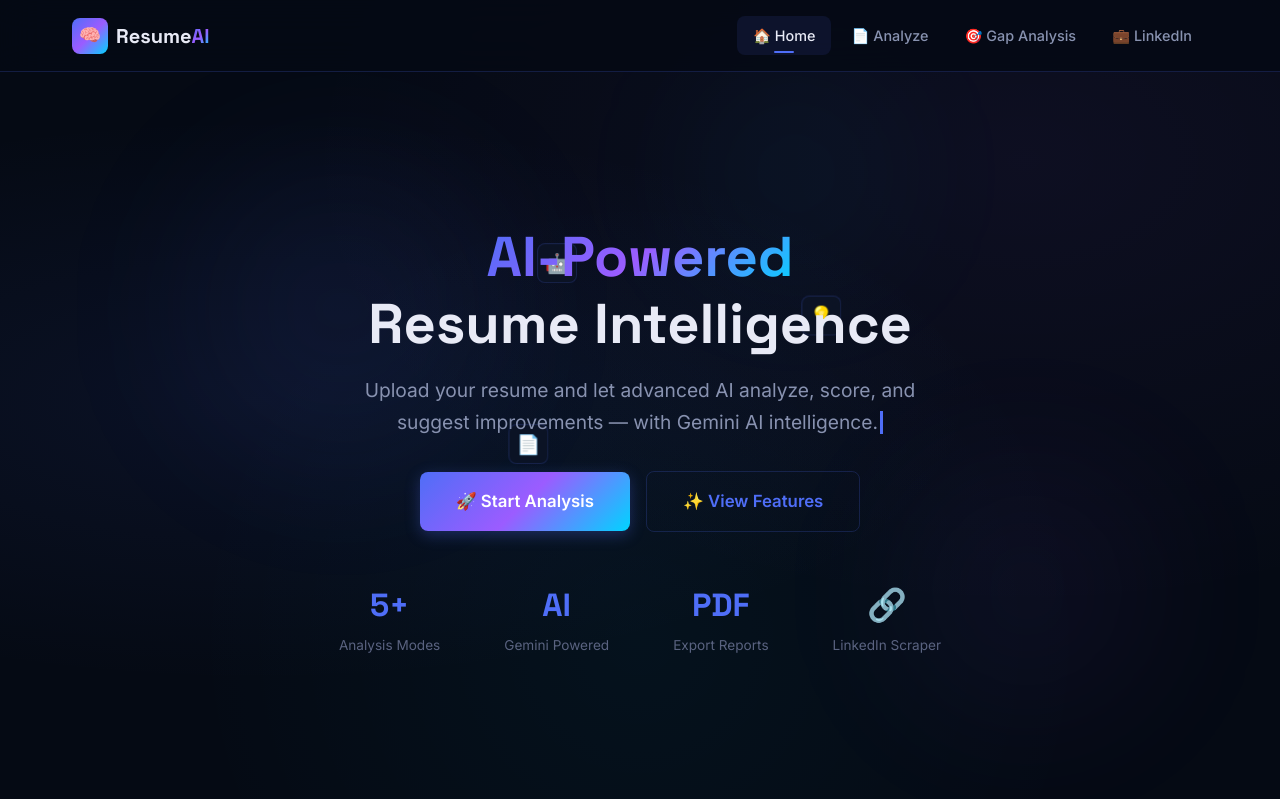
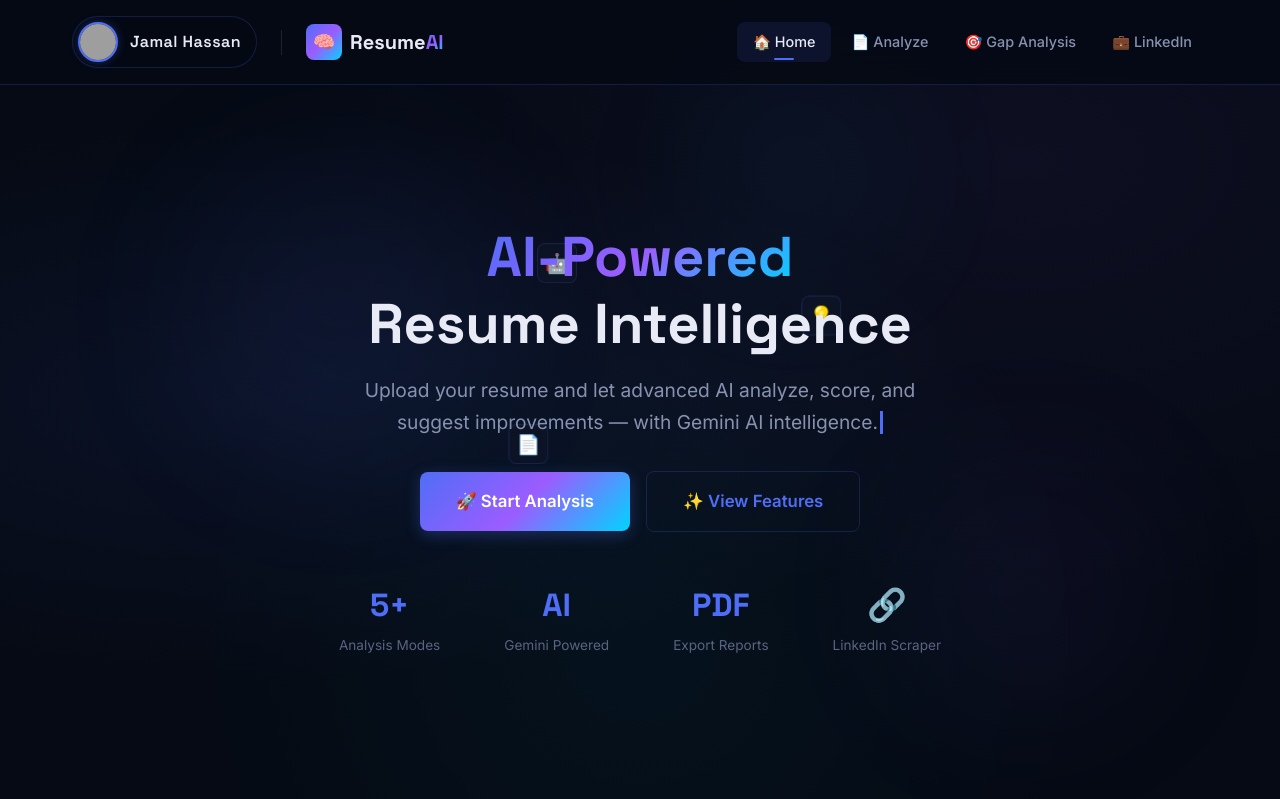
Before and after one commit to Jamal512-AI/ai-resume-analyzer, a Django app: page / in a window 1280 px wide. Shown: the top 799 px of the page. Run offline with Django 4.2, Linux system fonts and the light colour scheme; some libraries are stand-ins or nearby versions; grey boxes are pictures that could not be loaded.

Commit message:
Add files via upload

```diff
--- a/templates/base.html
+++ b/templates/base.html
@@ -32,10 +32,23 @@
     <!-- Navigation -->
     <nav class="navbar" id="navbar">
         <div class="container">
-            <a href="{% url 'analyzer:home' %}" class="nav-brand">
-                <span class="brand-icon">🧠</span>
-                <span>Resume<span class="text-gradient">AI</span></span>
-            </a>
+            <div class="nav-brand-container" style="display: flex; align-items: center; justify-content: center; gap: 1.5rem;">
+                <!-- Profile Photo -->
+                <div class="profile-frame" style="display: flex; align-items: center; gap: 0.75rem; background: rgba(5, 10, 20, 0.4); border-radius: 50px; padding: 5px 15px 5px 5px; border: 1px solid rgba(79, 110, 247, 0.2);">
+                    <!-- We will use a placeholder image source until you add the image to the folder -->
+                    <img src="{% static 'img/jamal_profile.jpg' %}" alt="Jamal Hassan" style="width: 40px; height: 40px; border-radius: 50%; object-fit: cover; border: 2px solid #4F6EF7; box-shadow: 0 0 10px rgba(79, 110, 247, 0.3);">
+                    <span style="font-family: 'Space Grotesk', sans-serif; font-weight: 600; font-size: 1rem; color: #E8EAF6; letter-spacing: 0.5px;">Jamal Hassan</span>
+                </div>
+
+                <!-- Separator line -->
+                <div style="height: 25px; width: 1px; background-color: rgba(255,255,255,0.1);"></div>
+
+                <!-- Existing Logo -->
+                <a href="{% url 'analyzer:home' %}" class="nav-brand">
+                    <span class="brand-icon">🧠</span>
+                    <span>Resume<span class="text-gradient">AI</span></span>
+                </a>
+            </div>
 
             <div class="nav-toggle" id="navToggle" onclick="toggleMobileNav()">
                 <span></span>
```
